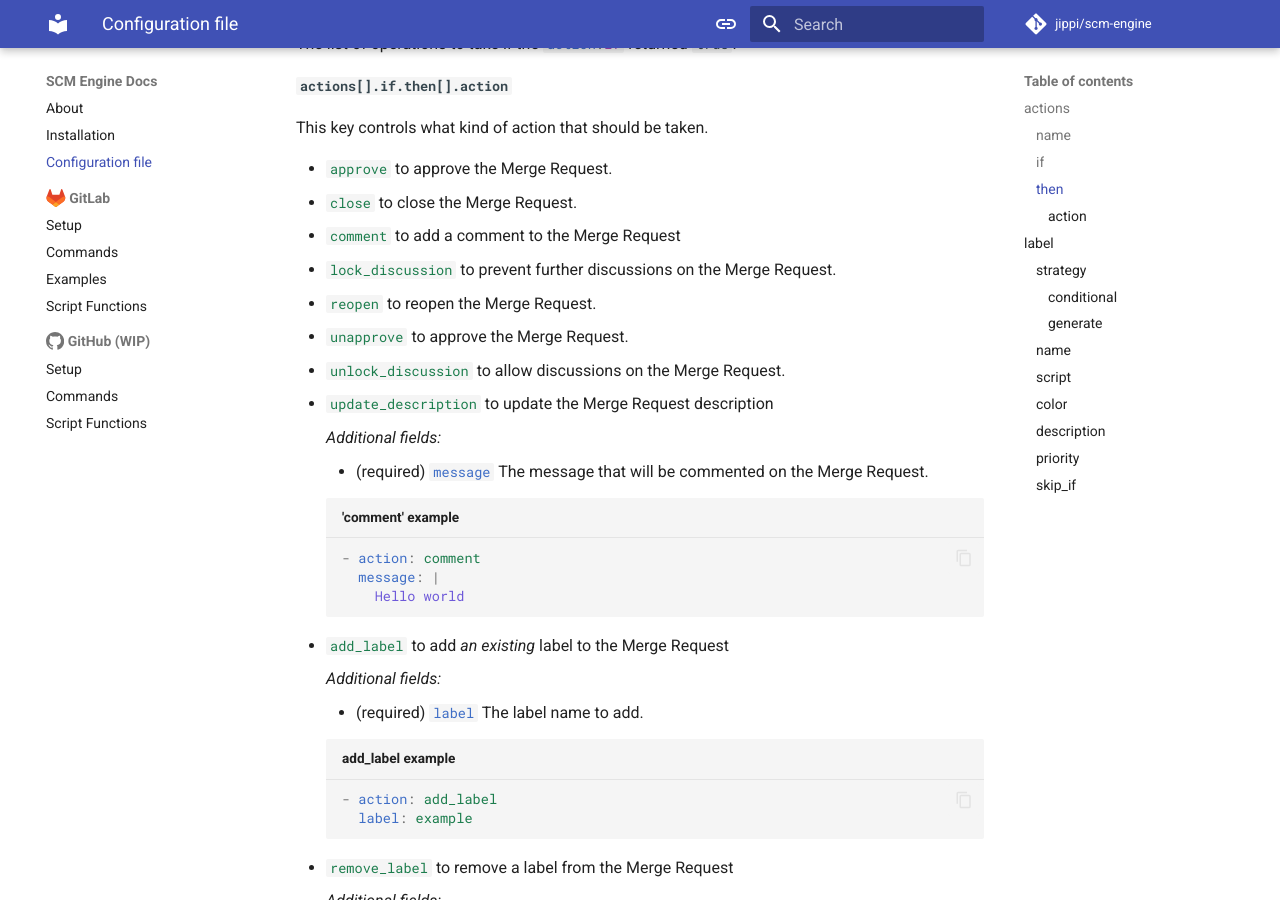
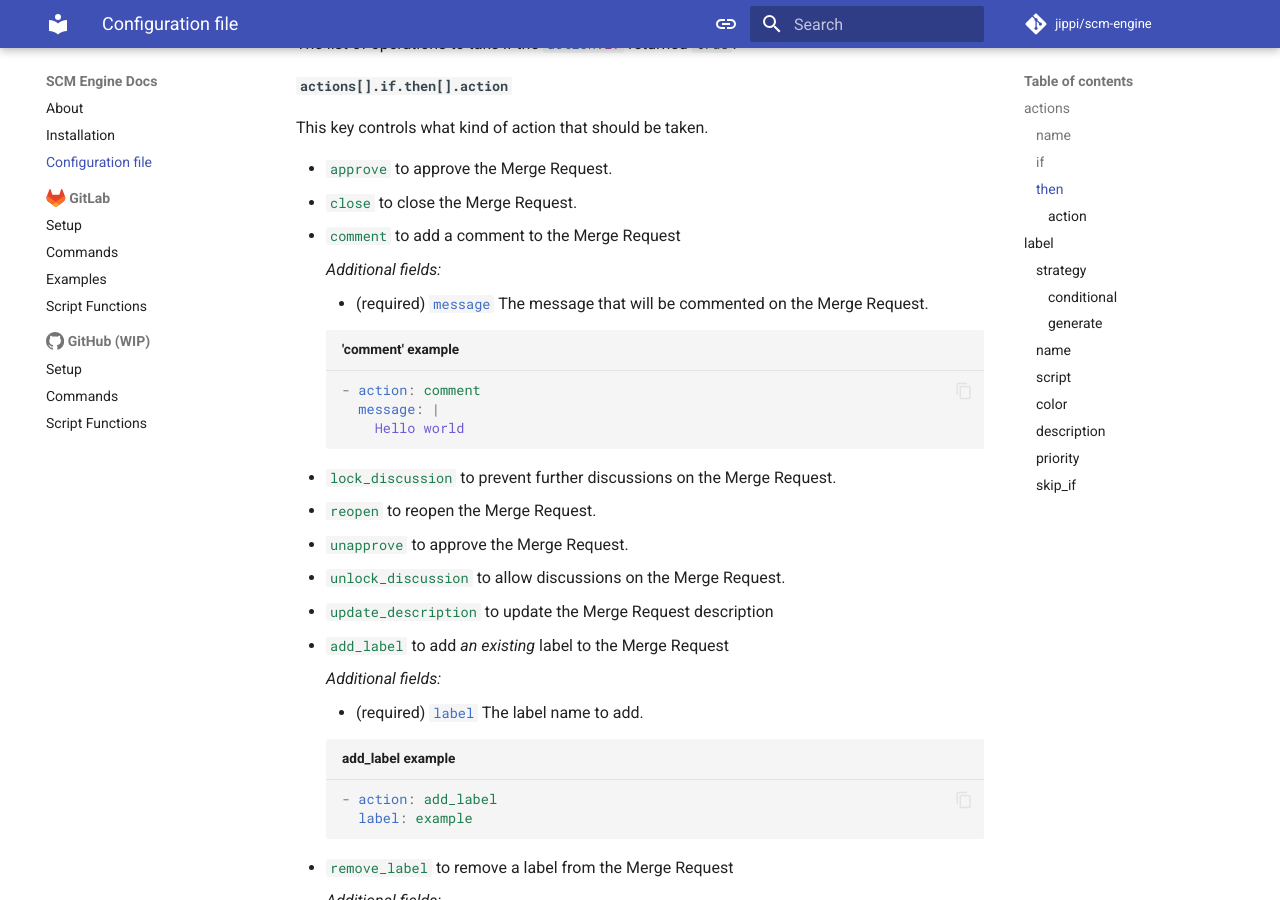
Before and after one commit to jippi/scm-engine, an MkDocs documentation site: the page built from docs/configuration.md, in a window 1280 px wide and 900 px high, scrolled down 1131 px. Built offline with MkDocs 1.6.1 and Material for MkDocs 9.7.7, drawn with Linux system fonts in a browser that asks for light colours; plug-ins that fetch from the network failed and are left out; comment, search, counter and statistics services are not loaded; some of the changed lines change nothing that is shown.

Commit message:
docs: fix doc ordering for actions

````diff
--- a/docs/configuration.md
+++ b/docs/configuration.md
@@ -41,11 +41,6 @@ This key controls what kind of action that should be taken.
 - `#!yaml approve` to approve the Merge Request.
 - `#!yaml close` to close the Merge Request.
 - `#!yaml comment` to add a comment to the Merge Request
-- `#!yaml lock_discussion` to prevent further discussions on the Merge Request.
-- `#!yaml reopen` to reopen the Merge Request.
-- `#!yaml unapprove` to approve the Merge Request.
-- `#!yaml unlock_discussion` to allow discussions on the Merge Request.
-- `#!yaml update_description` to update the Merge Request description
 
       *Additional fields:*
 
@@ -57,6 +52,11 @@ This key controls what kind of action that should be taken.
           Hello world
       ```
 
+- `#!yaml lock_discussion` to prevent further discussions on the Merge Request.
+- `#!yaml reopen` to reopen the Merge Request.
+- `#!yaml unapprove` to approve the Merge Request.
+- `#!yaml unlock_discussion` to allow discussions on the Merge Request.
+- `#!yaml update_description` to update the Merge Request description
 - `#!yaml add_label` to add *an existing* label to the Merge Request
 
       *Additional fields:*
````
